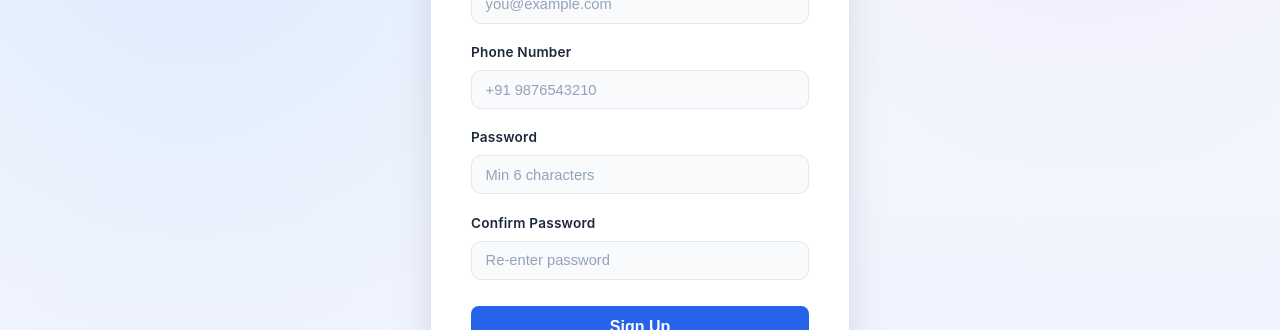
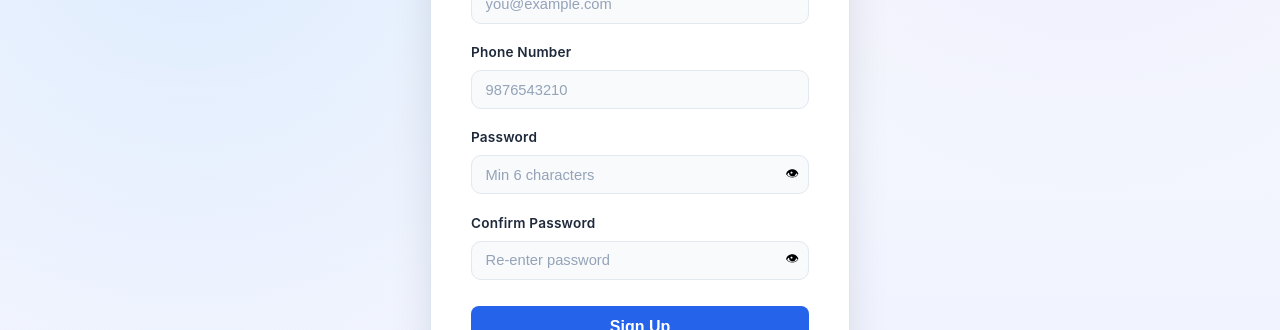
Before and after one commit to nammalwarsai/PranaPredict_AI, a React (Vite) app in the folder frontend/: page /signup in a window 1280 px wide. Shown: the part 279-609 px from the top of the page. Built offline with nearby package versions, Linux system fonts and the light colour scheme; no server answers.

Commit message:
modified

```diff
--- a/frontend/src/pages/Signup.jsx
+++ b/frontend/src/pages/Signup.jsx
@@ -11,18 +11,28 @@ function Signup() {
   const [success, setSuccess] = useState(false);
   const [loading, setLoading] = useState(false);
   const { signUp } = useAuth();
+  const [showPassword, setShowPassword] = useState(false);
+const [showConfirmPassword, setShowConfirmPassword] = useState(false);
 
   const handleSubmit = async (e) => {
   e.preventDefault();
   setError(null);
 
+  // password match check
   if (password !== confirmPassword) {
     setError("Passwords do not match");
     return;
   }
 
+  // phone validation (10 digits)
+  const cleanedPhone = phone.replace(/\D/g, "");
+  if (cleanedPhone.length !== 10) {
+    setError("Phone number must contain exactly 10 digits");
+    return;
+  }
+
   setLoading(true);
-    const { data, error } = await signUp(email, password, phone);
+  const { data, error } = await signUp(email, password, cleanedPhone);
   setLoading(false);
 
   if (error) {
@@ -33,7 +43,6 @@ function Signup() {
     setSuccess(true);
   }
 };
-
   if (success) {
     return (
       <div className="auth-page">
@@ -79,35 +88,73 @@ function Signup() {
   id="phone"
   value={phone}
   onChange={(e) => setPhone(e.target.value)}
-              placeholder="+91 9876543210"
+  placeholder="9876543210"
+  pattern="[0-9]{10}"
+  maxLength={10}
   required
 />
           </div>
-
 <div className="form-group">
   <label htmlFor="password">Password</label>
+  <div style={{ position: "relative" }}>
     <input
-              type="password"
+      type={showPassword ? "text" : "password"}
       id="password"
       value={password}
       onChange={(e) => setPassword(e.target.value)}
       placeholder="Min 6 characters"
       required
       minLength={6}
+      style={{ paddingRight: "40px" }}
     />
+
+    <button
+      type="button"
+      onClick={() => setShowPassword(!showPassword)}
+      style={{
+        position: "absolute",
+        right: "10px",
+        top: "50%",
+        transform: "translateY(-50%)",
+        background: "none",
+        border: "none",
+        cursor: "pointer"
+      }}
+    >
+      {showPassword ? "🙈" : "👁"}
+    </button>
   </div>
-
+</div>
 <div className="form-group">
   <label htmlFor="confirmPassword">Confirm Password</label>
+  <div style={{ position: "relative" }}>
     <input
-              type="password"
+      type={showConfirmPassword ? "text" : "password"}
       id="confirmPassword"
       value={confirmPassword}
       onChange={(e) => setConfirmPassword(e.target.value)}
       placeholder="Re-enter password"
       required
       minLength={6}
+      style={{ paddingRight: "40px" }}
     />
+
+    <button
+      type="button"
+      onClick={() => setShowConfirmPassword(!showConfirmPassword)}
+      style={{
+        position: "absolute",
+        right: "10px",
+        top: "50%",
+        transform: "translateY(-50%)",
+        background: "none",
+        border: "none",
+        cursor: "pointer"
+      }}
+    >
+      {showConfirmPassword ? "🙈" : "👁"}
+    </button>
+  </div>
 </div>
 
           <button type="submit" className="auth-btn" disabled={loading}>
```
Lines whose indentation alone changed are shown as unchanged.
